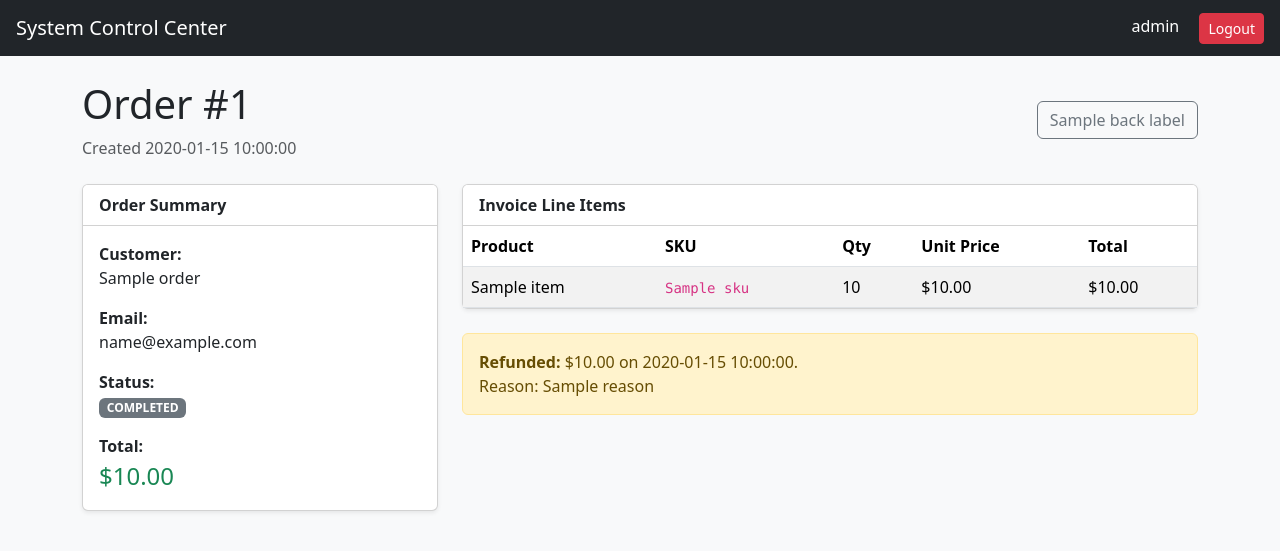
After one commit to Emilio-2021/system-control-center, a FastAPI app: template templates/order_detail.html in a window 1280 px wide. The commit adds this page. Shown: the top 551 px of the page. Run offline with FastAPI, Linux system fonts and the light colour scheme; the template is opened without the code that fills it: most values are stand-ins (such as "Sample title", 1, 10 or a date in 2020); some libraries are stand-ins or nearby versions.

Commit message:
Add order details and refund workflow

```diff
--- a/main.py
+++ b/main.py
@@ -170,11 +170,26 @@ def view_dashboard(request: Request, username: str = Depends(verify_session_cook
         ORDER BY et.entity
     """)).fetchall()
     entities_data = [dict(row._mapping) for row in entities_res]
+    recent_orders_res = db.execute(text("""
+        SELECT o.id AS order_id,
+               e.name AS customer_name,
+               o.status,
+               o.created_at,
+               COALESCE(SUM(oi.quantity * oi.unit_price), 0) AS order_total
+        FROM orders o
+        INNER JOIN entities e ON o.entity_id = e.id
+        LEFT JOIN order_items oi ON oi.order_id = o.id
+        GROUP BY o.id, e.name, o.status, o.created_at
+        ORDER BY o.created_at DESC
+        LIMIT 5
+    """)).fetchall()
+    recent_orders = [dict(row._mapping) for row in recent_orders_res]
     role = db.execute(text("SELECT role FROM users WHERE username = :username"), {"username": username}).scalar()
     return templates.TemplateResponse("dashboard.html", {
         "request": request,
         "username": username,
         "entity_breakdown": entities_data,
+        "recent_orders": recent_orders,
         "role": role
     })
 # Keep your existing '/users-view', '/users/create', etc. below this point...
@@ -602,6 +617,142 @@ def view_orders(request: Request, username: str = Depends(verify_session_cookie)
         "orders": orders_list,
         "items": items_list
     })
+
+
+@app.get('/orders/{order_id}', response_class=HTMLResponse)
+def view_order_detail(
+    order_id: int,
+    request: Request,
+    back: str = "dashboard",
+    username: str = Depends(verify_session_cookie),
+    db: Session = Depends(get_db),
+):
+    if back not in {"dashboard", "orders"}:
+        back = "dashboard"
+    order = db.execute(text("""
+        SELECT o.id AS order_id, e.name AS customer_name, e.email AS customer_email,
+               o.status, o.created_at,
+               COALESCE(SUM(oi.quantity * oi.unit_price), 0) AS order_total
+        FROM orders o
+        INNER JOIN entities e ON o.entity_id = e.id
+        LEFT JOIN order_items oi ON oi.order_id = o.id
+        WHERE o.id = :order_id
+        GROUP BY o.id, e.name, e.email, o.status, o.created_at
+    """), {"order_id": order_id}).mappings().first()
+    if not order:
+        raise HTTPException(status_code=404, detail="Order not found")
+
+    items = db.execute(text("""
+        SELECT oi.id AS order_item_id, p.name AS product_name, p.sku,
+               oi.quantity, oi.unit_price,
+               (oi.quantity * oi.unit_price) AS row_total
+        FROM order_items oi
+        INNER JOIN products p ON oi.product_id = p.id
+        WHERE oi.order_id = :order_id
+        ORDER BY oi.id
+    """), {"order_id": order_id}).mappings().all()
+    refund = db.execute(text("""
+        SELECT id, refunded_by, reason, amount, created_at
+        FROM order_refunds
+        WHERE order_id = :order_id
+    """), {"order_id": order_id}).mappings().first()
+    role = db.execute(text("SELECT role FROM users WHERE username = :username"), {"username": username}).scalar()
+
+    return templates.TemplateResponse("order_detail.html", {
+        "request": request,
+        "order": order,
+        "items": items,
+        "refund": refund,
+        "role": role,
+        "back_url": "/orders-view" if back == "orders" else "/dashboard",
+        "back_label": "Back to Orders" if back == "orders" else "Back to Dashboard",
+    })
+
+
+@app.post('/orders/{order_id}/refund')
+async def refund_order(
+    order_id: int,
+    request: Request,
+    username: str = Depends(require_operator),
+    db: Session = Depends(get_db),
+):
+    form_data = await request.form()
+    reason = str(form_data.get("reason", "Customer refund")).strip() or "Customer refund"
+
+    try:
+        order = db.execute(text("""
+            SELECT o.id, o.status,
+                   COALESCE(SUM(oi.quantity * oi.unit_price), 0) AS order_total
+            FROM orders o
+            LEFT JOIN order_items oi ON oi.order_id = o.id
+            WHERE o.id = :order_id
+            GROUP BY o.id, o.status
+        """), {"order_id": order_id}).mappings().first()
+        if not order:
+            raise ValueError("Order not found")
+        if order["status"] != "COMPLETED":
+            raise ValueError("Only completed orders can be refunded")
+
+        existing_refund = db.execute(
+            text("SELECT 1 FROM order_refunds WHERE order_id = :order_id"),
+            {"order_id": order_id},
+        ).scalar()
+        if existing_refund:
+            raise ValueError("This order has already been refunded")
+
+        items = db.execute(text("""
+            SELECT oi.id AS order_item_id, oi.product_id, oi.quantity, oi.unit_price
+            FROM order_items oi
+            WHERE oi.order_id = :order_id
+        """), {"order_id": order_id}).mappings().all()
+        if not items:
+            raise ValueError("Cannot refund an order without line items")
+
+        refund_id = db.execute(text("""
+            INSERT INTO order_refunds (order_id, refunded_by, reason, amount)
+            SELECT :order_id, u.id, :reason, :amount
+            FROM users u
+            WHERE u.username = :username
+            RETURNING id
+        """), {
+            "order_id": order_id,
+            "username": username,
+            "reason": reason[:255],
+            "amount": order["order_total"],
+        }).scalar()
+        if refund_id is None:
+            raise ValueError("Refunding user could not be found")
+
+        for item in items:
+            db.execute(text("""
+                INSERT INTO order_refund_items
+                    (refund_id, order_item_id, quantity, unit_price)
+                VALUES (:refund_id, :order_item_id, :quantity, :unit_price)
+            """), {
+                "refund_id": refund_id,
+                "order_item_id": item["order_item_id"],
+                "quantity": item["quantity"],
+                "unit_price": item["unit_price"],
+            })
+            db.execute(text("""
+                UPDATE products
+                SET stock_quantity = stock_quantity + :quantity
+                WHERE id = :product_id
+            """), {
+                "quantity": item["quantity"],
+                "product_id": item["product_id"],
+            })
+
+        db.execute(
+            text("UPDATE orders SET status = 'REFUNDED' WHERE id = :order_id"),
+            {"order_id": order_id},
+        )
+        db.commit()
+    except Exception as exc:
+        db.rollback()
+        return {"error": "Failed to refund order", "details": str(exc)}
+
+    return RedirectResponse(url=f"/orders/{order_id}", status_code=303)
 # -------------------------------------------------------------------------------
 # 1. Define a schema for parsing the incoming multi-item payload
 class OrderItemPayload(BaseModel):
@@ -609,7 +760,7 @@ class OrderItemPayload(BaseModel):
     quantity: int
 # -------------------------------------------------------------------------------
 @app.get('/checkout', response_class=HTMLResponse)
-def view_checkout_wizard(request: Request, username: str = Depends(require_operator), db: Session = Depends(get_db)):
+def view_checkout_wizard(request: Request, username: str = Depends(verify_session_cookie), db: Session = Depends(get_db)):
     # Entity types are stored as IDs and displayed through the lookup table.
     customers = db.execute(text("""
         SELECT e.id, e.name, et.entity as entity_type
@@ -620,11 +771,13 @@ def view_checkout_wizard(request: Request, username: str = Depends(require_opera
     """)).fetchall()
 
     products = db.execute(text("SELECT id, name, price, stock_quantity FROM products WHERE stock_quantity > 0 ORDER BY name ASC")).fetchall()
+    role = db.execute(text("SELECT role FROM users WHERE username = :username"), {"username": username}).scalar()
 
     return templates.TemplateResponse("checkout.html", {
         "request": request,
         "customers": [dict(c._mapping) for c in customers],
-        "products": [dict(p._mapping) for p in products]
+        "products": [dict(p._mapping) for p in products],
+        "role": role
     })
 # -------------------------------------------------------------------------------
 @app.post('/checkout/create')
--- a/templates/entities.html
+++ b/templates/entities.html
@@ -24,6 +24,12 @@
             <h1>Business Entities Registry</h1>
             {% if role == 'admin' %}<button class="btn btn-success" data-bs-toggle="modal" data-bs-target="#addEntityModal">+ Register Entity</button>{% endif %}
         </div>
+
+        {% if role != 'admin' %}
+        <div class="alert alert-info" role="alert">
+            <strong>Read-only registry:</strong> Entity creation, editing, and deletion are restricted to administrators.
+        </div>
+        {% endif %}
 
         <div class="card shadow-sm mb-5">
             <div class="card-body p-0">
--- /dev/null
+++ b/templates/order_detail.html
@@ -0,0 +1,85 @@
+<!DOCTYPE html>
+<html lang="en">
+<head>
+    <meta charset="UTF-8">
+    <meta name="viewport" content="width=device-width, initial-scale=1.0">
+    <title>Order #{{ order.order_id }}</title>
+    <link href="/static/bootstrap.min.css" rel="stylesheet">
+</head>
+<body class="bg-light">
+    <nav class="navbar navbar-dark bg-dark px-3 justify-content-between mb-4">
+        <a class="navbar-brand" href="/dashboard">System Control Center</a>
+        <div>
+            <span class="text-white me-3">{{ role }}</span>
+            <a href="/logout" class="btn btn-sm btn-danger">Logout</a>
+        </div>
+    </nav>
+
+    <div class="container">
+        <div class="d-flex justify-content-between align-items-center mb-4">
+            <div>
+                <h1>Order #{{ order.order_id }}</h1>
+                <p class="text-muted mb-0">Created {{ order.created_at }}</p>
+            </div>
+            <a href="{{ back_url }}" class="btn btn-outline-secondary">{{ back_label }}</a>
+        </div>
+
+        <div class="row g-4">
+            <div class="col-md-4">
+                <div class="card shadow-sm h-100">
+                    <div class="card-header bg-white fw-bold">Order Summary</div>
+                    <div class="card-body">
+                        <p><strong>Customer:</strong><br>{{ order.customer_name }}</p>
+                        <p><strong>Email:</strong><br>{{ order.customer_email or 'Not provided' }}</p>
+                        <p><strong>Status:</strong><br><span class="badge bg-secondary text-uppercase">{{ order.status }}</span></p>
+                        <p class="mb-0"><strong>Total:</strong><br><span class="fs-4 text-success">${{ "{:,.2f}".format(order.order_total | float) }}</span></p>
+                    </div>
+                </div>
+            </div>
+
+            <div class="col-md-8">
+                <div class="card shadow-sm">
+                    <div class="card-header bg-white fw-bold">Invoice Line Items</div>
+                    <div class="card-body p-0">
+                        <table class="table table-striped mb-0">
+                            <thead>
+                                <tr><th>Product</th><th>SKU</th><th>Qty</th><th>Unit Price</th><th>Total</th></tr>
+                            </thead>
+                            <tbody>
+                                {% for item in items %}
+                                <tr>
+                                    <td>{{ item.product_name }}</td>
+                                    <td><code>{{ item.sku }}</code></td>
+                                    <td>{{ item.quantity }}</td>
+                                    <td>${{ "{:,.2f}".format(item.unit_price | float) }}</td>
+                                    <td>${{ "{:,.2f}".format(item.row_total | float) }}</td>
+                                </tr>
+                                {% endfor %}
+                            </tbody>
+                        </table>
+                    </div>
+                </div>
+
+                {% if refund %}
+                <div class="alert alert-warning mt-4">
+                    <strong>Refunded:</strong> ${{ "{:,.2f}".format(refund.amount | float) }} on {{ refund.created_at }}.
+                    <br><span>Reason: {{ refund.reason }}</span>
+                </div>
+                {% elif order.status == 'COMPLETED' and role in ['admin', 'operator'] %}
+                <div class="card shadow-sm mt-4 border-warning">
+                    <div class="card-header bg-warning-subtle fw-bold">Refund Completed Order</div>
+                    <div class="card-body">
+                        <p class="text-muted">A full refund restores the ordered quantities to inventory and permanently marks this order as refunded.</p>
+                        <form method="POST" action="/orders/{{ order.order_id }}/refund">
+                            <label class="form-label" for="refund-reason">Reason</label>
+                            <input class="form-control mb-3" id="refund-reason" name="reason" value="Customer refund" maxlength="255" required>
+                            <button type="submit" class="btn btn-warning" onclick="return confirm('Refund this completed order and restore its inventory?');">Issue Full Refund</button>
+                        </form>
+                    </div>
+                </div>
+                {% endif %}
+            </div>
+        </div>
+    </div>
+</body>
+</html>
--- a/templates/orders.html
+++ b/templates/orders.html
@@ -22,15 +22,16 @@
         {% else %}
 
         {% for o in orders %}
-        <div class="card shadow-sm mb-4">
+        <div class="card shadow-sm mb-4" id="order-{{ o.order_id }}">
             <div class="card-header bg-white d-flex justify-content-between align-items-center py-3">
                 <div>
-                    <h5 class="m-0 text-primary">Invoice Account ID: #{{ o.order_id }}</h5>
+                    <h5 class="m-0 text-primary"><a href="/orders/{{ o.order_id }}?back=orders" class="text-decoration-none">Invoice Account ID: #{{ o.order_id }}</a></h5>
                     <small class="text-muted">Purchased on: {{ o.created_at }}</small>
                 </div>
                 <div class="text-end">
                     <span class="badge bg-secondary p-2 text-uppercase mb-1 d-block">{{ o.status }}</span>
                     <strong>Customer:</strong> {{ o.customer_name }}
+                    <div class="mt-2"><a href="/orders/{{ o.order_id }}?back=orders" class="btn btn-sm btn-outline-primary">View Details</a></div>
                 </div>
             </div>
             <div class="card-body p-0">
```
Also changed, not shown: PROJECT_STATUS.md (+2 -0 lines), SECURITY.md (+2 -0 lines), database.py (+27 -0 lines), templates/checkout.html (+12 -4 lines), templates/dashboard.html (+31 -0 lines), templates/products.html (+10 -2 lines), README.md.
